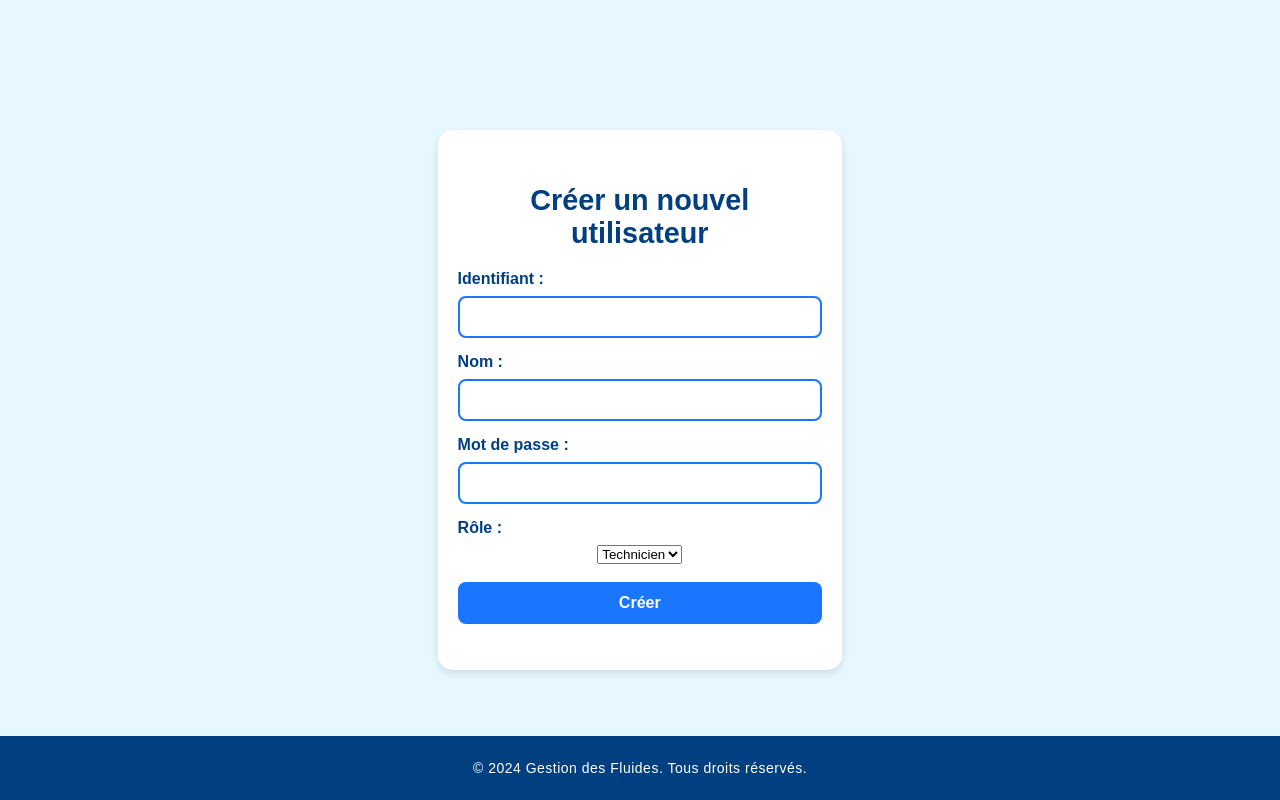
After one commit to nospi510/gestion-fluides, a Flask app: page /auth/users/create in a window 1280 px wide. The commit adds this page. Run offline with Flask 3, Linux system fonts and the light colour scheme.

Commit message:
premiere

```diff
--- a/app/__init__.py
+++ b/app/__init__.py
@@ -1,5 +1,6 @@
 from flask import Flask
 from flask_sqlalchemy import SQLAlchemy
+import secrets
 
 db = SQLAlchemy()
 
@@ -9,6 +10,9 @@ def create_app():
     # Configuration de la base de données
     app.config['SQLALCHEMY_DATABASE_URI'] = 'mysql+mysqlconnector://nick:passer@localhost:3306/fluide_db'
     app.config['SQLALCHEMY_TRACK_MODIFICATIONS'] = False
+
+     # Configuration de la clé secrète
+    app.config['SECRET_KEY'] = secrets.token_hex(24)
 
     # Initialisation de l'extension SQLAlchemy
     db.init_app(app)
@@ -20,11 +24,14 @@ def create_app():
     from .routes.credits_routes import bp as credits_bp
     from .routes.routes import bp as index_bp
 
+    from .routes.auth_routes import auth_routes
+
     app.register_blueprint(data_bp)
     app.register_blueprint(image_bp)
     app.register_blueprint(report_bp)
     app.register_blueprint(credits_bp)
     app.register_blueprint(index_bp)
+    app.register_blueprint(auth_routes, url_prefix='/auth')
 
     # Création des tables si elles n'existent pas
     with app.app_context():
--- /dev/null
+++ b/app/routes/auth_routes.py
@@ -0,0 +1,48 @@
+from flask import Blueprint, render_template, redirect, request, url_for, flash, session
+from app.models import db, User
+
+auth_routes = Blueprint('auth_routes', __name__)
+
+@auth_routes.route('/login', methods=['GET', 'POST'])
+def login():
+    if request.method == 'POST':
+        username = request.form.get('username')
+        password = request.form.get('password')
+
+        user = User.query.filter_by(username=username).first()
+        if user and user.check_password(password):
+            session['user_id'] = user.id
+            session['role'] = user.role
+            session['name'] = user.name
+            flash('Connexion réussie.', 'success')
+            return redirect(url_for('index.index'))
+        else:
+            flash('Identifiant ou mot de passe incorrect.', 'danger')
+
+    return render_template('auth/login.html')
+
+@auth_routes.route('/logout')
+def logout():
+    session.clear()
+    flash('Déconnexion réussie.', 'success')
+    return redirect(url_for('auth_routes.login'))
+
+@auth_routes.route('/users/create', methods=['GET', 'POST'])
+def create_user():
+    if request.method == 'POST':
+        username = request.form.get('username')
+        name = request.form.get('name')
+        password = request.form.get('password')
+        role = request.form.get('role')
+
+        if User.query.filter_by(username=username).first():
+            flash('Cet identifiant est déjà utilisé.', 'danger')
+        else:
+            new_user = User(username=username, name=name, role=role)
+            new_user.set_password(password)
+            db.session.add(new_user)
+            db.session.commit()
+            flash('Utilisateur créé avec succès.', 'success')
+            return redirect(url_for('auth_routes.login'))
+
+    return render_template('auth/create_user.html')
--- a/app/routes/credits_routes.py
+++ b/app/routes/credits_routes.py
@@ -1,8 +1,11 @@
 from flask import Blueprint, render_template
+from app.routes.middleware import role_required
+
 
 bp = Blueprint('credits_routes', __name__, url_prefix='/credits')
 
 @bp.route('/')
+@role_required(['technicien', 'ingenieur'])
 def credits():
     """Affiche la page des crédits."""
     return render_template('credits.html')
--- a/app/routes/image_routes.py
+++ b/app/routes/image_routes.py
@@ -1,6 +1,7 @@
 from flask import Blueprint, request, jsonify, send_from_directory, render_template, redirect, url_for
 from app.models import Image, db
 import os
+from app.routes.middleware import role_required
 
 bp = Blueprint('image_routes', __name__, url_prefix='/images')
 
@@ -8,18 +9,21 @@ UPLOAD_FOLDER = 'app/static/uploads'
 os.makedirs(UPLOAD_FOLDER, exist_ok=True)
 
 @bp.route('/', methods=['GET'])
+@role_required(['technicien', 'ingenieur'])
 def get_all_images():
     """Affiche la liste de toutes les images."""
     images = Image.query.all()
     return render_template('images/list.html', images=images)
 
 @bp.route('/<int:id>', methods=['GET'])
+@role_required(['technicien', 'ingenieur'])
 def get_image_details(id):
     """Affiche les détails d'une image spécifique."""
     image = Image.query.get_or_404(id)
     return render_template('images/detail.html', image=image)
 
 @bp.route('/upload', methods=['GET', 'POST'])
+@role_required(['technicien', 'ingenieur'])
 def upload_image():
     """Téléverse une nouvelle image."""
     if request.method == 'POST':
@@ -38,6 +42,7 @@ def upload_image():
     return render_template('images/upload.html')
 
 @bp.route('/<int:id>/edit', methods=['GET', 'POST'])
+@role_required(['ingenieur'])
 def edit_image(id):
     """Modifie les informations d'une image existante."""
     image = Image.query.get_or_404(id)
@@ -56,6 +61,7 @@ def edit_image(id):
     return render_template('images/edit.html', image=image)
 
 @bp.route('/<int:id>/delete', methods=['POST'])
+@role_required(['ingenieur'])
 def delete_image(id):
     """Supprime une image."""
     image = Image.query.get_or_404(id)
--- a/app/routes/routes.py
+++ b/app/routes/routes.py
@@ -1,9 +1,12 @@
 from flask import Blueprint, render_template
+from app.routes.middleware import role_required
+
 
 # Créer un Blueprint pour l'accueil
 bp = Blueprint('index', __name__)
 
 # Définir une route pour la page d'accueil
 @bp.route('/')
+@role_required(['technicien', 'ingenieur'])
 def index():
     return render_template('index.html')
--- /dev/null
+++ b/app/static/css/style1.css
@@ -0,0 +1,177 @@
+/* Style général */
+body {
+    font-family: 'Arial', sans-serif;
+    margin: 0;
+    padding: 0;
+    background-color: #e6f7ff; /* Bleu ciel clair */
+    color: #333;
+    display: flex;
+    justify-content: center;
+    align-items: center;
+    min-height: 100vh;
+}
+
+/* Conteneur principal pour la connexion */
+.login-container {
+    max-width: 400px;
+    width: 90%;
+    background-color: #ffffff; /* Fond blanc */
+    padding: 30px 20px;
+    border-radius: 15px; /* Coins arrondis */
+    box-shadow: 0px 4px 8px rgba(0, 0, 0, 0.1); /* Ombre douce */
+    text-align: center;
+}
+
+/* Conteneur principal pour la connexion */
+.create-user-container {
+    max-width: 400px;
+    width: 90%;
+    background-color: #ffffff; /* Fond blanc */
+    padding: 30px 20px;
+    border-radius: 15px; /* Coins arrondis */
+    box-shadow: 0px 4px 8px rgba(0, 0, 0, 0.1); /* Ombre douce */
+    text-align: center;
+}
+
+/* Titre de la page */
+.login-container h2 {
+    font-size: 1.8rem;
+    color: #004080; /* Bleu marine */
+    margin-bottom: 20px;
+}
+
+/* Titre de la page */
+.create-user-container h2 {
+    font-size: 1.8rem;
+    color: #004080; /* Bleu marine */
+    margin-bottom: 20px;
+}
+
+/* Style des champs de formulaire */
+.login-container label {
+    display: block;
+    text-align: left;
+    margin-bottom: 8px;
+    font-size: 1rem;
+    color: #004080;
+    font-weight: bold;
+}
+
+/* Style des champs de formulaire */
+.create-user-container label {
+    display: block;
+    text-align: left;
+    margin-bottom: 8px;
+    font-size: 1rem;
+    color: #004080;
+    font-weight: bold;
+}
+
+.login-container input {
+    width: 100%;
+    padding: 10px;
+    margin-bottom: 15px;
+    border: 2px solid #1a75ff;
+    border-radius: 8px;
+    font-size: 1rem;
+    box-sizing: border-box;
+    outline: none;
+    transition: border-color 0.3s ease, box-shadow 0.3s ease;
+}
+
+.create-user-container input {
+    width: 100%;
+    padding: 10px;
+    margin-bottom: 15px;
+    border: 2px solid #1a75ff;
+    border-radius: 8px;
+    font-size: 1rem;
+    box-sizing: border-box;
+    outline: none;
+    transition: border-color 0.3s ease, box-shadow 0.3s ease;
+}
+
+.login-container input:focus {
+    border-color: #004080;
+    box-shadow: 0px 0px 8px rgba(0, 64, 128, 0.2);
+}
+
+.create-user-container input:focus {
+    border-color: #004080;
+    box-shadow: 0px 0px 8px rgba(0, 64, 128, 0.2);
+}
+
+/* Bouton de connexion */
+.login-container button {
+    width: 100%;
+    padding: 12px 20px;
+    font-size: 1rem;
+    font-weight: bold;
+    background-color: #1a75ff;
+    color: #ffffff;
+    border: none;
+    border-radius: 8px;
+    cursor: pointer;
+    transition: background-color 0.3s ease, transform 0.2s ease;
+}
+
+/* Bouton de connexion */
+.create-user-container button {
+    width: 100%;
+    padding: 12px 20px;
+    font-size: 1rem;
+    font-weight: bold;
+    background-color: #1a75ff;
+    color: #ffffff;
+    border: none;
+    border-radius: 8px;
+    cursor: pointer;
+    transition: background-color 0.3s ease, transform 0.2s ease;
+}
+
+.login-container button:hover {
+    background-color: #004080;
+    transform: scale(1.02);
+}
+
+.create-user-container button:hover {
+    background-color: #004080;
+    transform: scale(1.02);
+}
+
+/* Pied de page */
+footer {
+    background-color: #004080;
+    color: #ffffff;
+    text-align: center;
+    padding: 10px 0;
+    position: fixed;
+    bottom: 0;
+    width: 100%;
+    font-size: 14px;
+    letter-spacing: 0.5px;
+}
+
+.alert {
+    padding: 5px 15px; /* Réduit l'espace vertical et horizontal */
+    margin: 5px auto; /* Réduit l'espace entre les alertes et centre les alertes */
+    border-radius: 3px;
+    font-weight: bold;
+    font-size: 14px;
+    line-height: 1.2;
+    max-width: 400px; /* Limite la largeur à 400px */
+    width: 100%; /* S'adapte à la largeur de son conteneur */
+    text-align: center; /* Centre le texte */
+}
+
+.alert-success {
+    background-color: #d4edda;
+    color: #155724;
+    border: 1px solid #c3e6cb;
+}
+
+.alert-danger {
+    background-color: #f8d7da;
+    color: #721c24;
+    border: 1px solid #f5c6cb;
+}
--- /dev/null
+++ b/app/templates/auth/create_user.html
@@ -0,0 +1,44 @@
+
+
+<main>
+    <!-- Flash messages -->
+    {% with messages = get_flashed_messages(with_categories=true) %}
+        {% if messages %}
+            <div id="flash-messages">
+                {% for category, message in messages %}
+                    <div class="alert alert-{{ category }}">
+                        {{ message }}
+                    </div>
+                {% endfor %}
+            </div>
+        {% endif %}
+    {% endwith %}
+
+{% block content %}
+<link rel="stylesheet" href="{{ url_for('static', filename='css/style1.css') }}">
+<div class="create-user-container">
+    <h2>Créer un nouvel utilisateur</h2>
+    <form method="POST">
+        <label for="username">Identifiant :</label>
+        <input type="text" name="username" id="username" required>
+
+        <label for="name">Nom :</label>
+        <input type="text" name="name" id="name" required>
+
+        <label for="password">Mot de passe :</label>
+        <input type="password" name="password" id="password" required>
+
+        <label for="role">Rôle :</label>
+        <select name="role" id="role" required>
+            <option value="technicien">Technicien</option>
+            <option value="ingenieur">Ingénieur</option>
+        </select> <br> <br>
+
+        <button type="submit">Créer</button>
+    </form>
+</div>
+{% endblock %}
+</main>
+<footer>
+    <p>&copy; 2024 Gestion des Fluides. Tous droits réservés.</p>
+</footer>
--- a/app/templates/images/edit.html
+++ b/app/templates/images/edit.html
@@ -3,7 +3,7 @@
 {% block title %}Modifier une Image{% endblock %}
 
 {% block content %}
-<h1>Modifier une Image</h1>
+<h1>Modifier le plan</h1>
 <form method="POST">
     <label for="filename">Nom du fichier :</label>
     <input type="text" id="filename" name="filename" value="{{ image.filename }}" required>
```
Also changed, not shown: app/models.py (+17 -0 lines), app/routes/data_routes.py (+7 -0 lines), app/routes/middleware.py (added, +25 -0 lines), app/routes/report_routes.py (+7 -0 lines), app/static/css/style.css (+62 -0 lines), app/templates/auth/login.html (added, +35 -0 lines), app/templates/base.html (+23 -0 lines).
